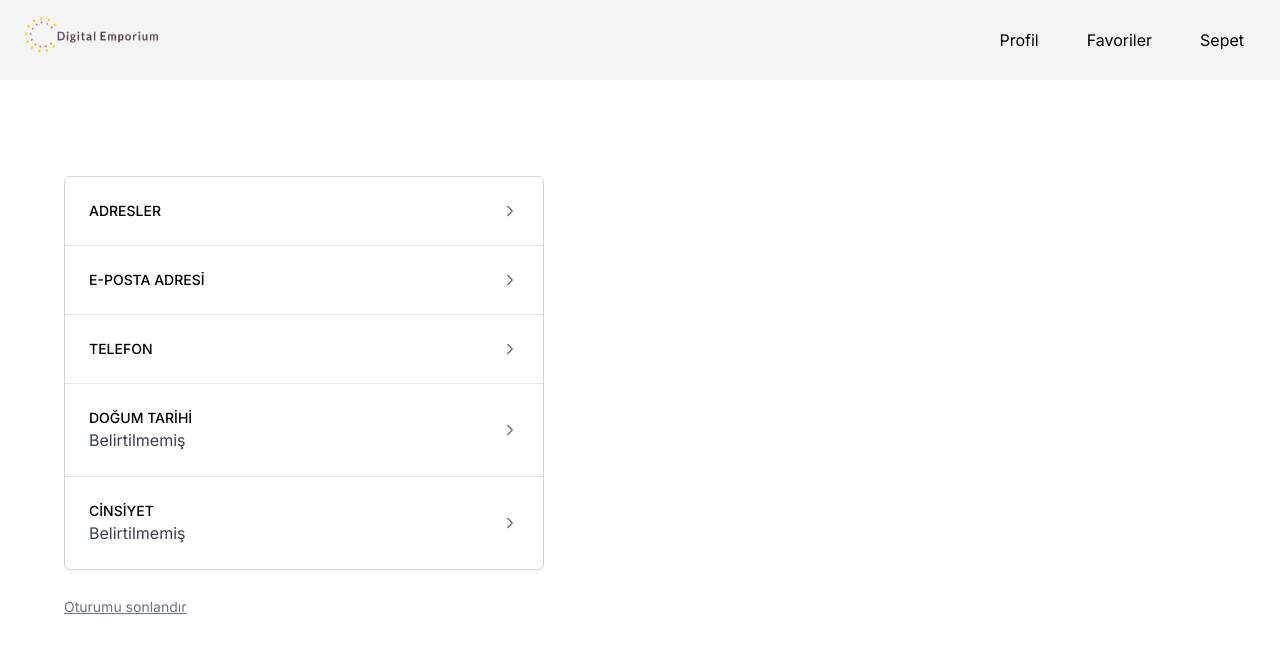
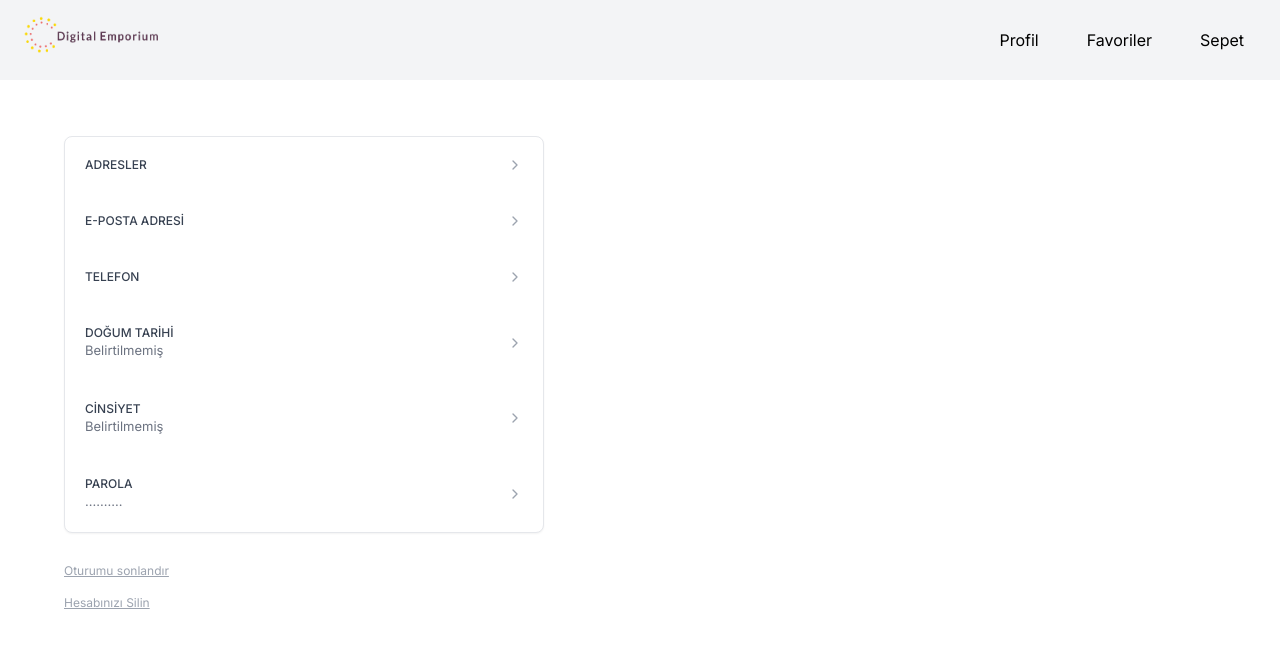
Before and after one commit to mrvozturk/DigitalEmporium, a Next.js app: page /auth/profile in a window 1280 px wide. Shown: the top 652 px of the page. Built offline with nearby package versions, Linux system fonts and the light colour scheme.

Commit message:
Borders were edited in css, font sizes and styles were updated.

```diff
--- a/src/app/auth/profile/page.tsx
+++ b/src/app/auth/profile/page.tsx
@@ -22,73 +22,95 @@ const ProfilePage: React.FC = () => {
   const handleLogout = () => {
     dispatch(setRegisterData({}));
     localStorage.removeItem('user');
-
     window.location.href = '/auth';
   };
 
   return (
-    <div className='w-full flex justify-center md:justify-start mt-12'>
+    <div className='w-full flex justify-center md:justify-start mt-5'>
       <div className='w-full max-w-lg md:w-[55%] lg:w-[50%] xl:w-[45%] md:ml-12 p-4'>
-        <h1 className='text-2xl font-medium mb-8 text-center md:text-left'>
+        <h1 className='text-lg font-light mb-5 md:text-left text-gray-800'>
           {`${user.firstName || ''} ${user.lastName || ''}`}
         </h1>
 
-        <div className='border border-gray-300 rounded-md'>
+        <div className='border border-gray-200 bg-white shadow-sm rounded-lg'>
           {/* Adresler */}
-          <div className='p-6 flex justify-between items-center border-b border-gray-200'>
+          <div className='p-5 flex justify-between items-center xs:border-b md:border-0'>
             <div>
-              <h2 className='text-sm font-medium'>ADRESLER</h2>
+              <h2 className='text-xs font-medium text-gray-700'>ADRESLER</h2>
             </div>
-            <FiChevronRight className='text-lg text-gray-500' />
+            <FiChevronRight className='text-md text-gray-400' />
           </div>
 
           {/* E-posta */}
-          <div className='p-6 flex justify-between items-center border-b border-gray-200'>
+          <div className='p-5 flex justify-between items-center xs:border-b md:border-0'>
             <div>
-              <h2 className='text-sm font-medium'>E-POSTA ADRESİ</h2>
-              <p className='text-md text-gray-700'>{user.email || ''}</p>
+              <h2 className='text-xs font-medium text-gray-700'>
+                E-POSTA ADRESİ
+              </h2>
+              <p className='text-[13px] text-gray-500'>{user.email || ''}</p>
             </div>
-            <FiChevronRight className='text-lg text-gray-500' />
+            <FiChevronRight className='text-md text-gray-400' />
           </div>
 
           {/* Telefon */}
-          <div className='p-6 flex justify-between items-center border-b border-gray-200'>
+          <div className='p-5 flex justify-between items-center xs:border-b md:border-0'>
             <div>
-              <h2 className='text-sm font-medium'>TELEFON</h2>
-              <p className='text-md text-gray-700'>{user.phoneNumber || ''}</p>
+              <h2 className='text-xs font-medium text-gray-700'>TELEFON</h2>
+              <p className='text-[13px] text-gray-500'>
+                {user.phoneNumber || ''}
+              </p>
             </div>
-            <FiChevronRight className='text-lg text-gray-500' />
+            <FiChevronRight className='text-md text-gray-400' />
           </div>
 
           {/* Doğum Tarihi */}
-          <div className='p-6 flex justify-between items-center border-b border-gray-200'>
+          <div className='p-5 flex justify-between items-center xs:border-b md:border-0'>
             <div>
-              <h2 className='text-sm font-medium'>DOĞUM TARİHİ</h2>
-              <p className='text-md text-gray-700'>
+              <h2 className='text-xs font-medium text-gray-700'>
+                DOĞUM TARİHİ
+              </h2>
+              <p className='text-[13px] text-gray-500'>
                 {user.birthdate || 'Belirtilmemiş'}
               </p>
             </div>
-            <FiChevronRight className='text-lg text-gray-500' />
+            <FiChevronRight className='text-md text-gray-400' />
           </div>
 
           {/* Cinsiyet */}
-          <div className='p-6 flex justify-between items-center'>
+          <div className='p-5 flex justify-between items-center  xs:border-b md:border-0'>
             <div>
-              <h2 className='text-sm font-medium'>CİNSİYET</h2>
-              <p className='text-md text-gray-700'>
+              <h2 className='text-xs font-medium text-gray-700'>CİNSİYET</h2>
+              <p className='text-[13px] text-gray-500'>
                 {user.gender || 'Belirtilmemiş'}
               </p>
             </div>
-            <FiChevronRight className='text-lg text-gray-500' />
+            <FiChevronRight className='text-md text-gray-400' />
+          </div>
+
+          {/* Parola */}
+          <div className='p-5 flex justify-between items-center  xs:border-b md:border-0'>
+            <div>
+              <h2 className='text-xs font-medium text-gray-700'>PAROLA</h2>
+              <p className='text-[13px] text-gray-500'>..........</p>
+            </div>
+            <FiChevronRight className='text-md text-gray-400' />
           </div>
         </div>
 
-        <div className='mt-6 '>
+        <div className='mt-6'>
           <button
             onClick={handleLogout}
-            className='text-sm text-gray-500 hover:text-gray-700 underline'
+            className='text-xs text-gray-400 underline'
           >
             Oturumu sonlandır
+          </button>
+        </div>
+        <div className='mt-2'>
+          <button
+            onClick={handleLogout}
+            className='text-xs text-gray-400 underline'
+          >
+            Hesabınızı Silin
           </button>
         </div>
       </div>
```
